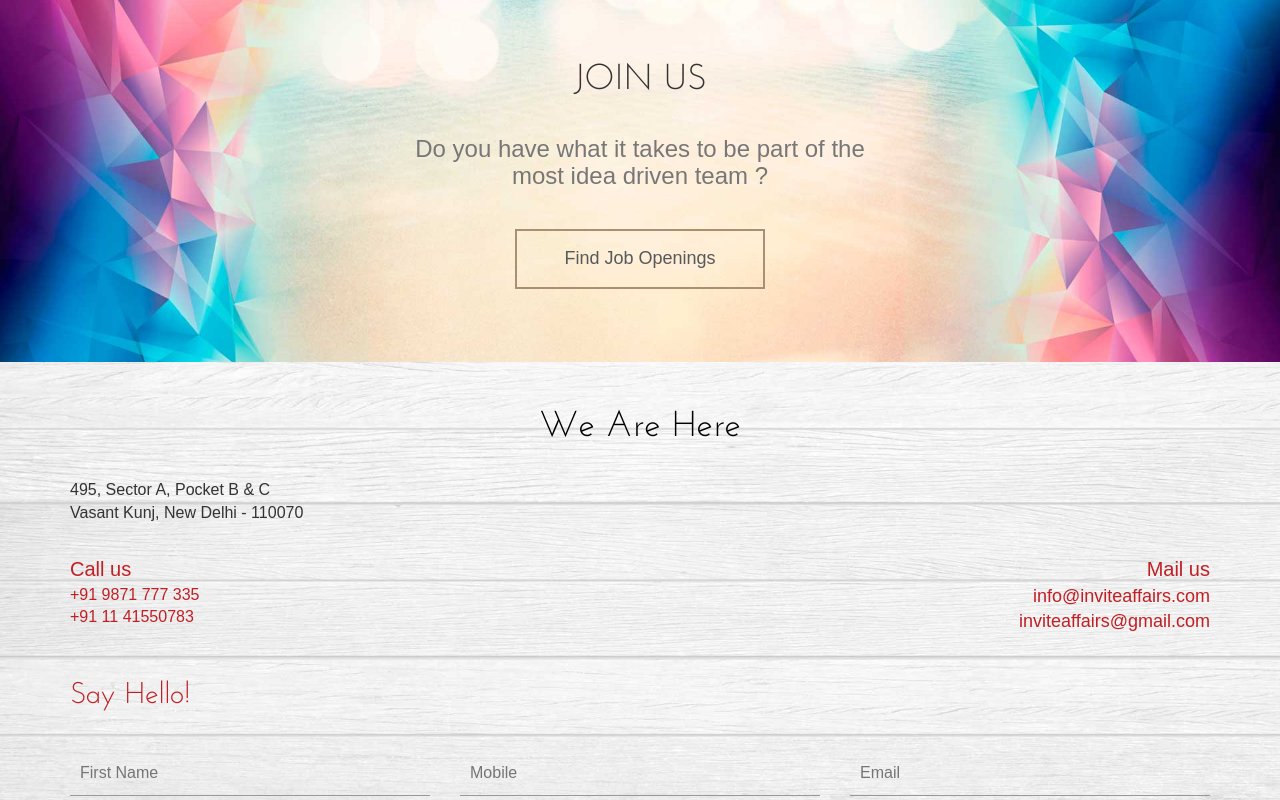
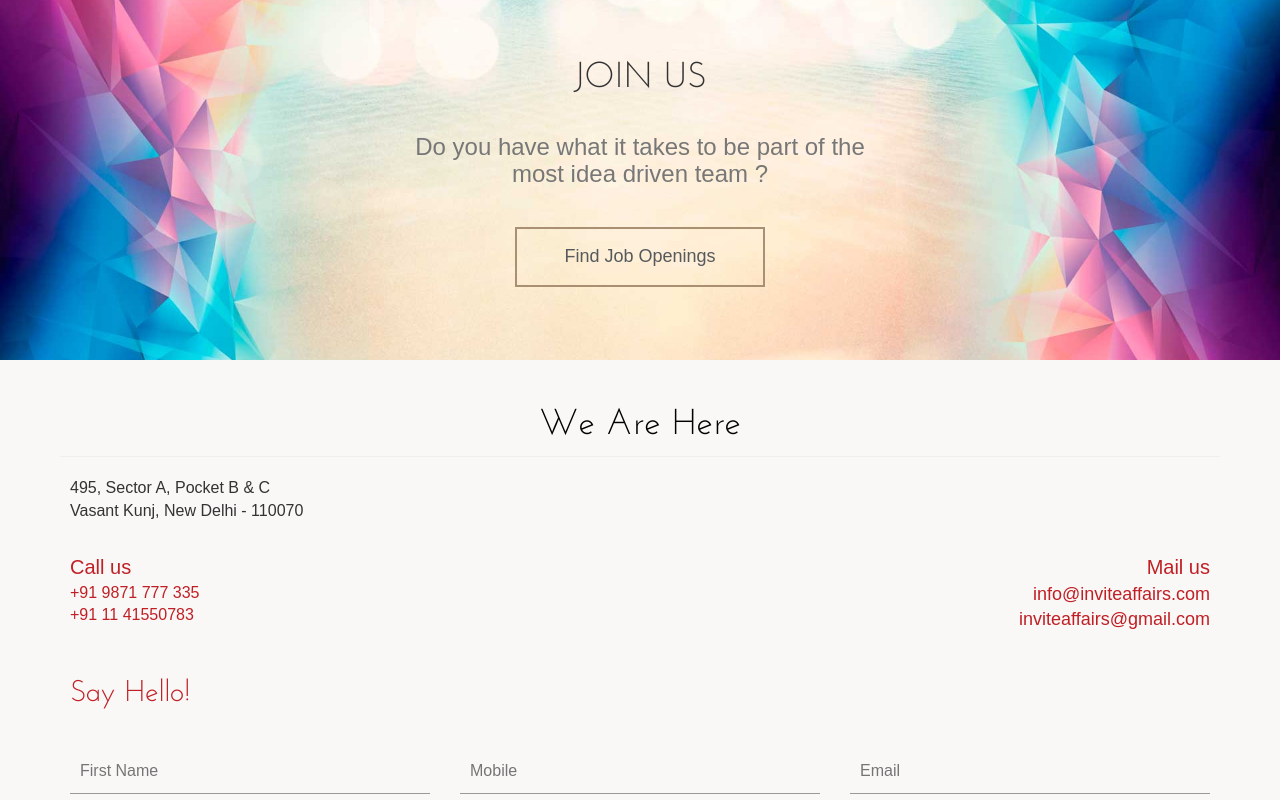
Before and after one commit to Scaledesk/invites, a website: page index.html in a window 1280 px wide. Shown: the part 5729-6529 px from the top of the page. Drawn offline with nearby package versions, Linux system fonts and the light colour scheme; a web font is replaced by a local one.

```diff
--- a/css/custom.css
+++ b/css/custom.css
@@ -736,13 +736,13 @@
 }
 
 #contact-section{
-    background: url('../img/contact-us-bg.jpg');
+    /*background: url('../img/contact-us-bg.jpg');*/
     width: 100%;
     background-size: cover;
     /*height: 700px;*/
     image-rendering: auto;
     image-rendering: crisp-edges;
-    /*background: #f9f8f6;*/
+    background: #f9f8f6;
 }
 
 
```
Also changed, not shown: img/laptop.jpg.
